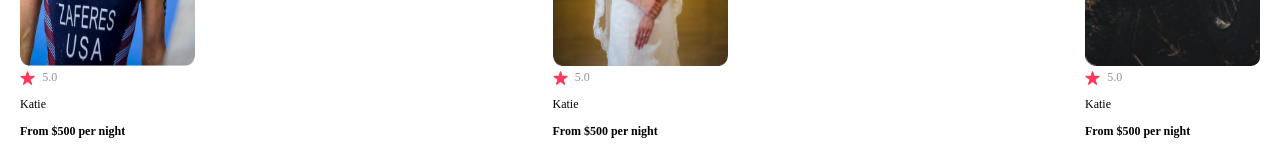
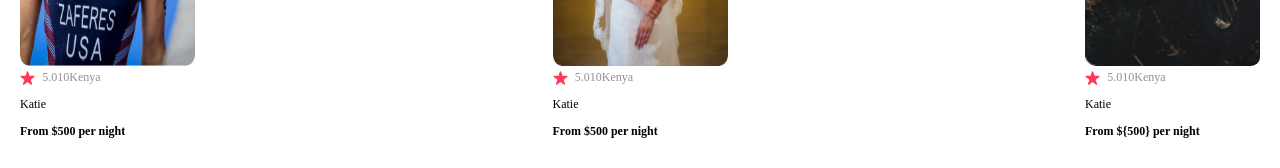
Before and after one commit to RoySamson-stack/airbnb-experiences, a React (Create React App) app: page / in a window 1280 px wide. Shown: the part 956-1124 px from the top of the page. Built offline with nearby package versions, Linux system fonts and the light colour scheme.

Commit message:
refurbishing the vards section

```diff
--- a/src/App.css
+++ b/src/App.css
@@ -51,6 +51,7 @@ align-items: center;
 }.card-star{
   height: 14px;
   margin-right: 7px;
+  display: block;
 }.card-section{
   display: flex;
   flex-direction: row;
--- a/src/components/card.js
+++ b/src/components/card.js
@@ -12,6 +12,8 @@ export default function Cards(){
       image={katie}
       icon={star}
       rating="5.0"
+      reviewCount="10"
+      country="Kenya"
       title="Katie"
       price="From $500 per night"
       />
@@ -19,6 +21,8 @@ export default function Cards(){
       image={wedding}
       icon={star}
       rating="5.0"
+      reviewCount="10"
+      country="Kenya"
       title="Katie"
       price="From $500 per night"
       />
@@ -26,8 +30,10 @@ export default function Cards(){
       image={bike}
       icon={star}
       rating="5.0"
+      reviewCount="10"
+      country="Kenya"
       title="Katie"
-      price="From $500 per night"
+      price="From ${500} per night"
       />
    </div>
   )
--- a/src/components/cards.js
+++ b/src/components/cards.js
@@ -1,13 +1,14 @@
 import React from "react"
 
-export default function Card({image, icon, title, price, rating}){
+export default function Card({image, icon, title, price, rating, country, reviewCount}){
   return (
     <div className="card">
       <img src={image} alt="image" className="card-img"/>
      <div className="card-stats">
        <img src={icon} className="card-star"/>
        <span className="gray">{rating}</span>
-       <span className="gray">{}</span>
+       <span className="gray">{reviewCount}</span>
+       <span className="gray">{country}</span>
      </div>
      <p>{title}</p>
      <p><span className="bold">{price}</span></p>
```
